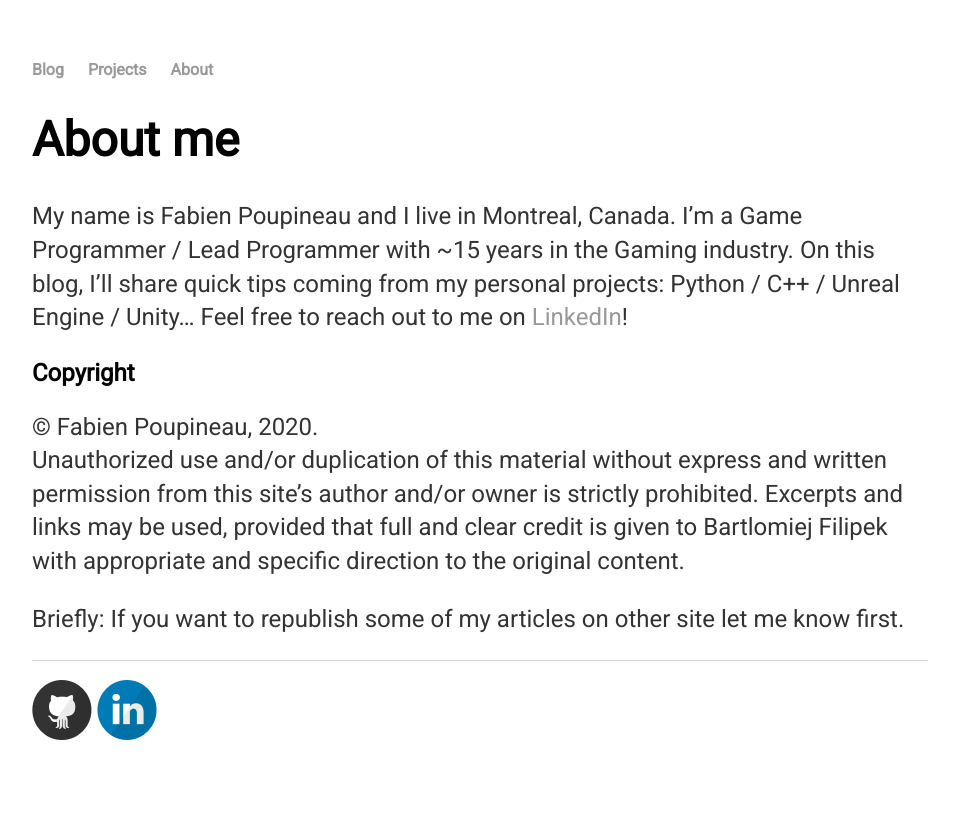
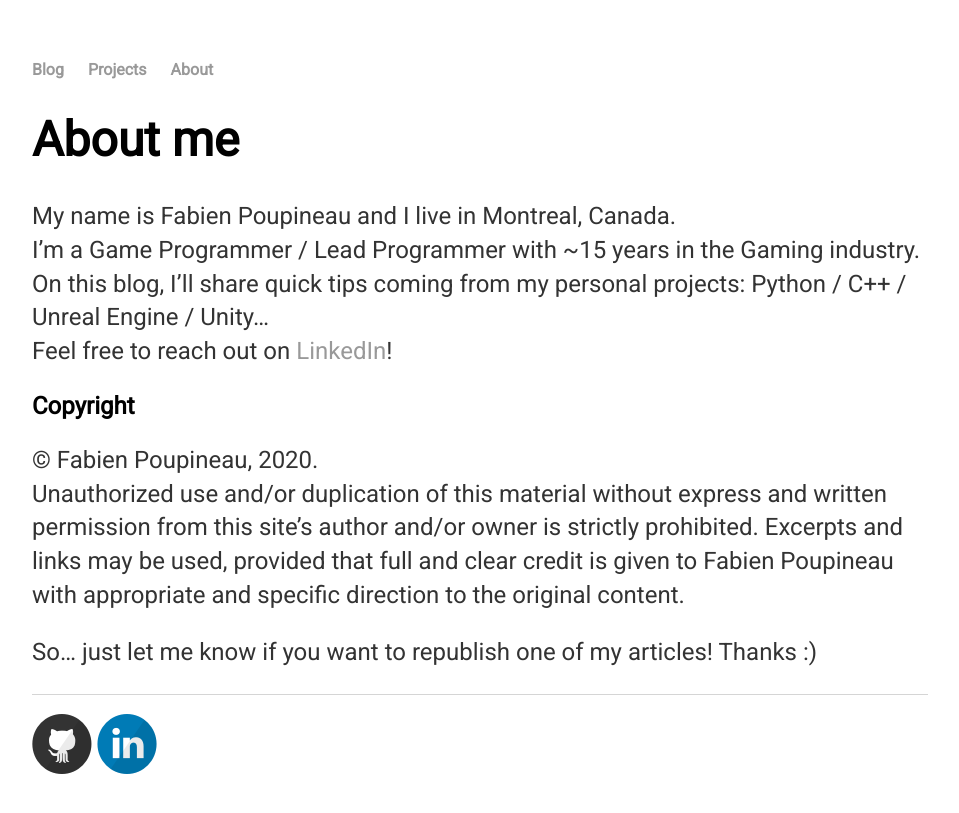
Before and after one commit to fp12/fp12.github.io, a Jekyll site: the page built from about/index.md, in a window 1280 px wide. Shown: the top 813 px of the page, without its empty margins (160-1119 px from the left). Built offline with Jekyll 4.4.1, drawn with Linux system fonts in a browser that asks for light colours.

Commit message:
about update

```diff
--- a/about/index.md
+++ b/about/index.md
@@ -4,13 +4,14 @@ title: About me
 ---
 # {{ page.title }}
 
-My name is Fabien Poupineau and I live in Montreal, Canada. I'm a Game Programmer / Lead Programmer with ~15 years in the Gaming industry.
+My name is Fabien Poupineau and I live in Montreal, Canada.
+I'm a Game Programmer / Lead Programmer with ~15 years in the Gaming industry.
 On this blog, I'll share quick tips coming from my personal projects: Python / C++ / Unreal Engine / Unity...
-Feel free to reach out to me on [LinkedIn](https://www.linkedin.com/in/fpoupineau)!
+Feel free to reach out on [LinkedIn](https://www.linkedin.com/in/fpoupineau)!
 
 ## Copyright
 
 © Fabien Poupineau, 2020.
-Unauthorized use and/or duplication of this material without express and written permission from this site’s author and/or owner is strictly prohibited. Excerpts and links may be used, provided that full and clear credit is given to Bartlomiej Filipek with appropriate and specific direction to the original content.
+Unauthorized use and/or duplication of this material without express and written permission from this site’s author and/or owner is strictly prohibited. Excerpts and links may be used, provided that full and clear credit is given to Fabien Poupineau with appropriate and specific direction to the original content.
 
-Briefly: If you want to republish some of my articles on other site let me know first.
+So... just let me know if you want to republish one of my articles! Thanks :)
```
Also changed, not shown: 1 other file.
